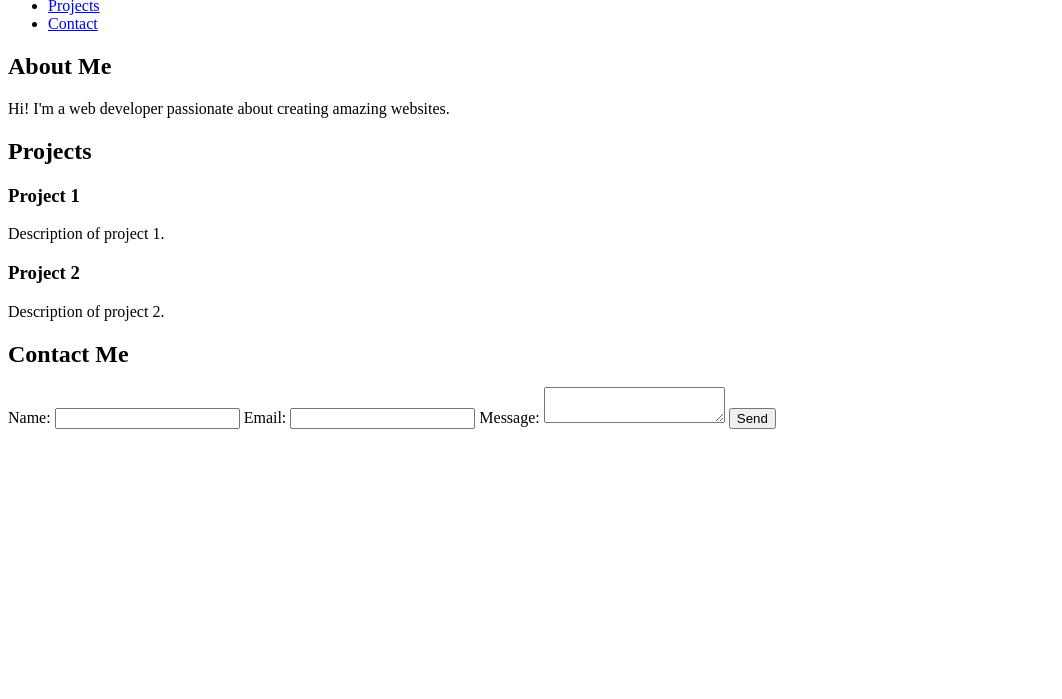
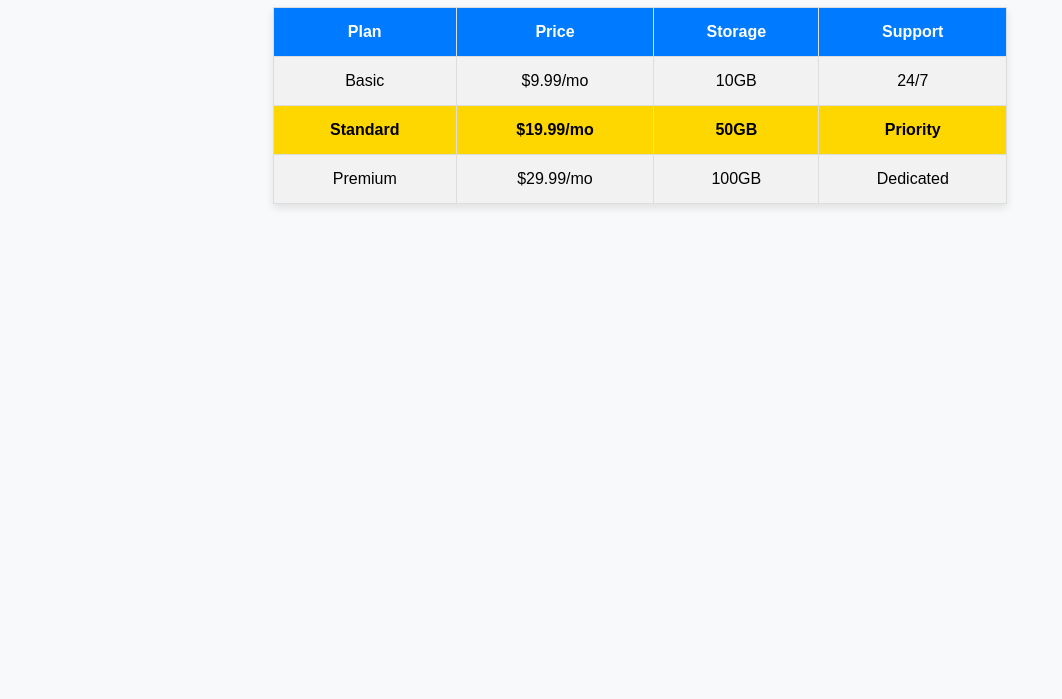
Before and after one commit to poojapadiyar143/html-, a plain HTML site: page index.html in a window 1280 px wide. Shown: the part 101-800 px from the top of the page, without its empty margins (0-1062 px from the left). Drawn offline with Linux system fonts and the light colour scheme.

Commit message:
Add files via upload

```diff
--- a/index.html
+++ b/index.html
@@ -3,51 +3,65 @@
 <head>
     <meta charset="UTF-8">
     <meta name="viewport" content="width=device-width, initial-scale=1.0">
-    <title>Personal Portfolio</title>
+    <title>Pricing Table</title>
+    <style>
+        body {
+            font-family: Arial, sans-serif;
+            background-color: #f8f9fa;
+            text-align: center;
+            padding: 20px;
+        }
+        table {
+            width: 60%;
+            margin: auto;
+            border-collapse: collapse;
+            box-shadow: 0 4px 8px rgba(0, 0, 0, 0.1);
+        }
+        th, td {
+            border: 1px solid #ddd;
+            padding: 15px;
+            text-align: center;
+        }
+        th {
+            background-color: #007bff;
+            color: white;
+        }
+        tr:nth-child(even) {
+            background-color: #f2f2f2;
+        }
+        .highlight {
+            background-color: #ffd700 !important;
+            font-weight: bold;
+        }
+    </style>
 </head>
 <body>
-    <header>
-        <h1>My Portfolio</h1>
-        <nav>
-            <ul>
-                <li><a href="#about">About</a></li>
-                <li><a href="#projects">Projects</a></li>
-                <li><a href="#contact">Contact</a></li>
-            </ul>
-        </nav>
-    </header>
-
-    <section id="about">
-        <h2>About Me</h2>
-        <p>Hi! I'm a web developer passionate about creating amazing websites.</p>
-    </section>
-
-    <section id="projects">
-        <h2>Projects</h2>
-        <div class="project">
-            <h3>Project 1</h3>
-            <p>Description of project 1.</p>
-        </div>
-        <div class="project">
-            <h3>Project 2</h3>
-            <p>Description of project 2.</p>
-        </div>
-    </section>
-
-    <section id="contact">
-        <h2>Contact Me</h2>
-        <form>
-            <label for="name">Name:</label>
-            <input type="text" id="name" name="name" required>
-
-            <label for="email">Email:</label>
-            <input type="email" id="email" name="email" required>
-
-            <label for="message">Message:</label>
-            <textarea id="message" name="message" required></textarea>
-
-            <button type="submit">Send</button>
-        </form>
-    </section>
+    <h1>Pricing Plans</h1>
+    <table>
+        <tr>
+            <th>Plan</th>
+            <th>Price</th>
+            <th>Storage</th>
+            <th>Support</th>
+        </tr>
+        <tr>
+            <td>Basic</td>
+            <td>$9.99/mo</td>
+            <td>10GB</td>
+            <td>24/7</td>
+        </tr>
+        <tr class="highlight">
+            <td>Standard</td>
+            <td>$19.99/mo</td>
+            <td>50GB</td>
+            <td>Priority</td>
+        </tr>
+        <tr>
+            <td>Premium</td>
+            <td>$29.99/mo</td>
+            <td>100GB</td>
+            <td>Dedicated</td>
+        </tr>
+    </table>
 </body>
 </html>
```
